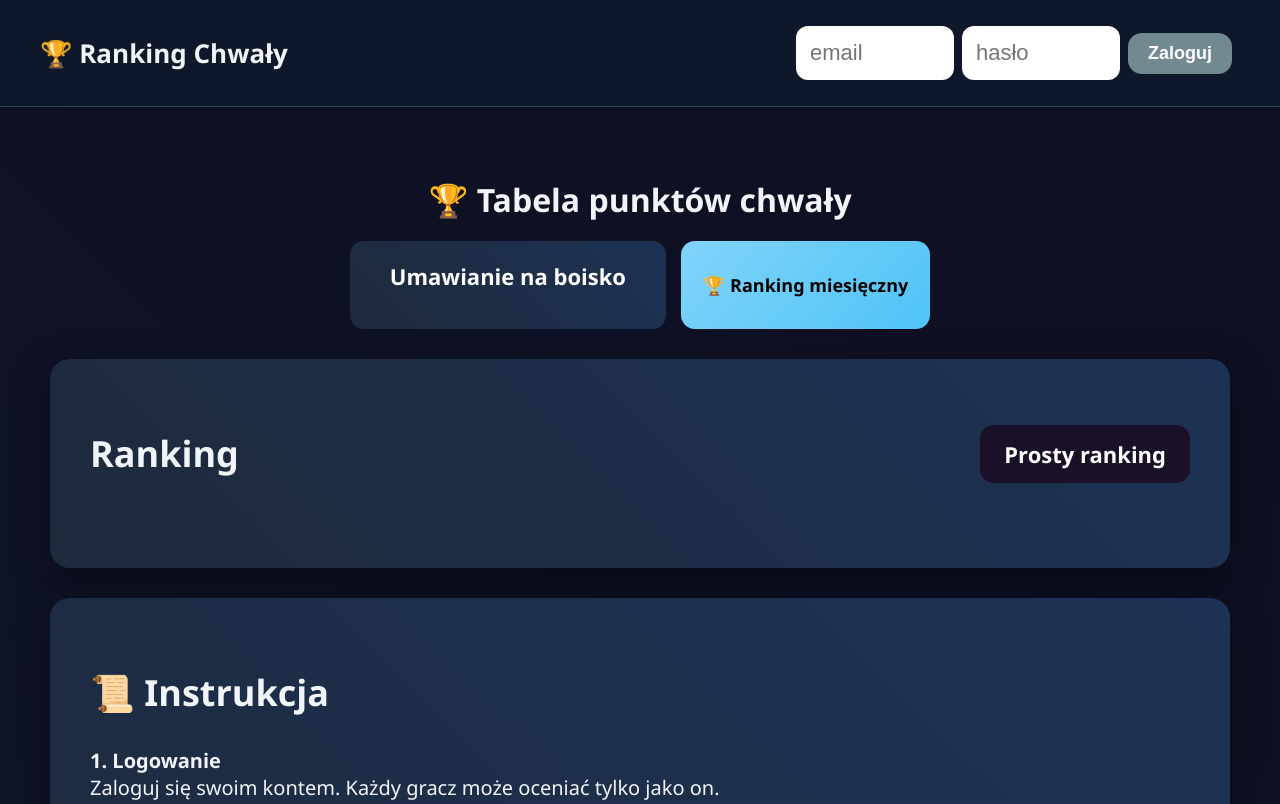
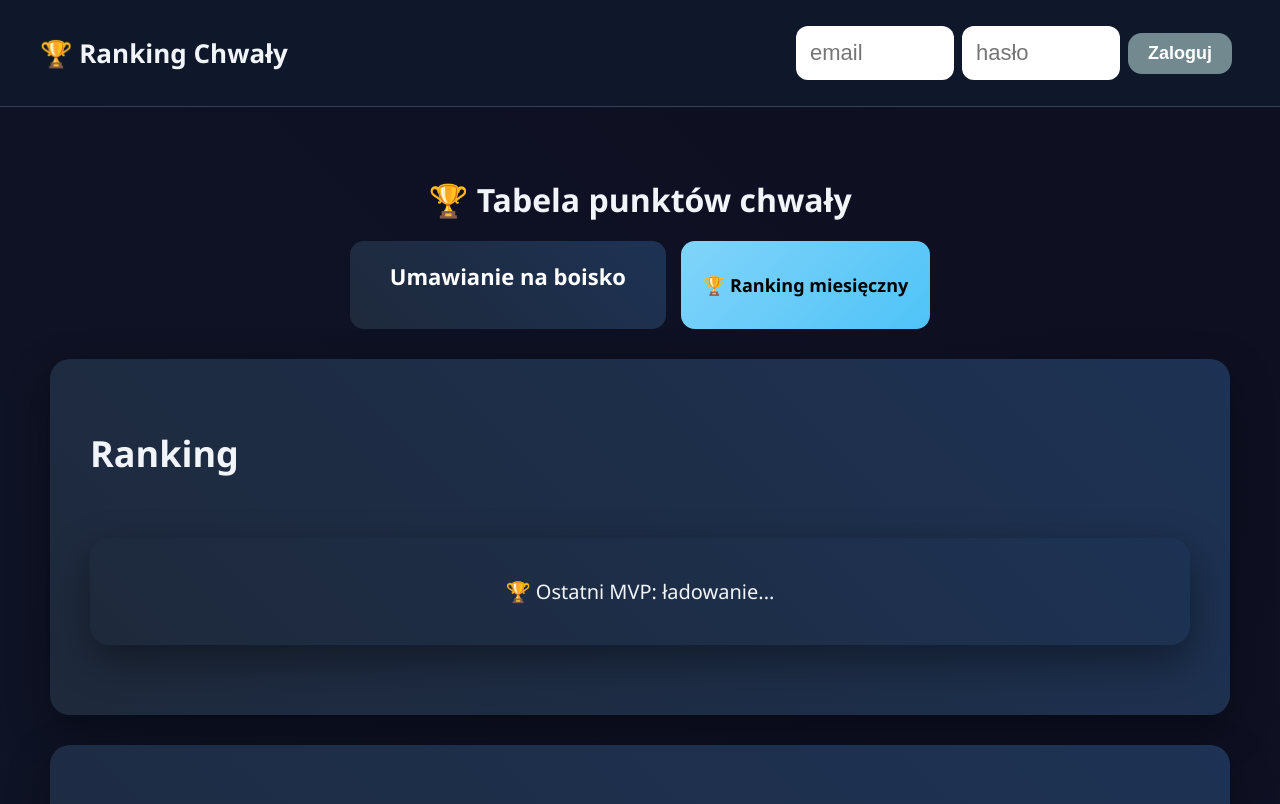
Before and after one commit to Niebieskiludzik/Tabela-punktow-chwaly, a plain HTML site: page index.html in a window 1280 px wide. Shown: the top 804 px of the page. Drawn offline with nearby package versions, Linux system fonts and the light colour scheme; no server answers.

Commit message:
Update index.html

```diff
--- a/index.html
+++ b/index.html
@@ -62,11 +62,11 @@
       <div class="ranking-header">
         <h2>Ranking</h2>
 
-        <a href="simple-ranking.html" class="simple-ranking-btn">
-          Prosty ranking
-        </a>
       </div>
       <p id="currentDateDisplay"></p>
+      <div class="card center" id="lastMvpBox">
+        🏆 Ostatni MVP: ładowanie...
+      </div>
       <table id="rankingTable"></table>
     </div>
 
```
